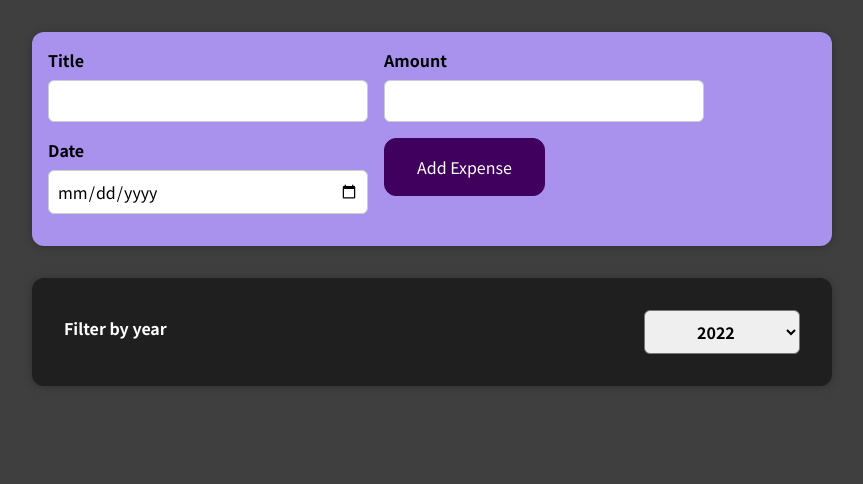
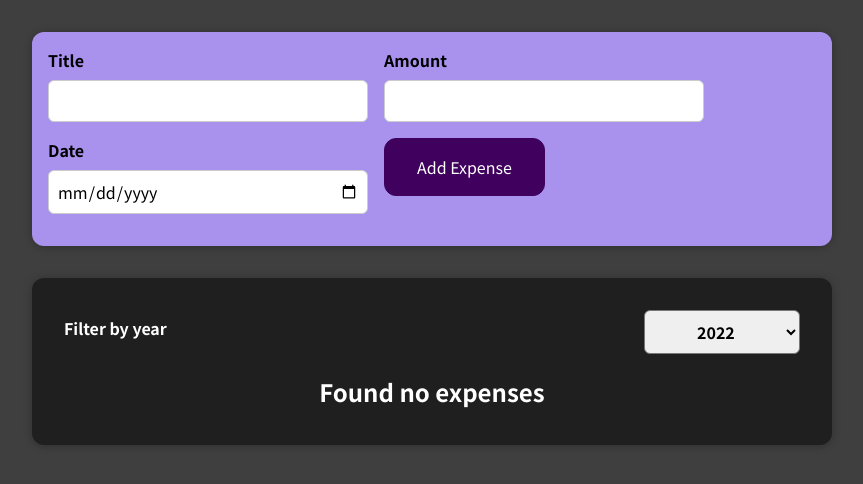
Before and after one commit to arthurvmdantas/course-react-complete-guide, a React (Create React App) app: page / in a window 1280 px wide. Shown: the top 484 px of the page, without its empty margins (208-1071 px from the left). Built offline with nearby package versions, Linux system fonts and the light colour scheme.

Commit message:
redering lists - refactoring~

```diff
--- a/src/components/Expenses/ExpenseItem.js
+++ b/src/components/Expenses/ExpenseItem.js
@@ -4,6 +4,7 @@ import "./ExpenseItem.css";
 
 function ExpenseItem(props) {
   return (
+    <li>
       <Card className="expense-item">
         <ExpenseDate date={props.date} />
         <div className="expense-item__description">
@@ -11,6 +12,7 @@ function ExpenseItem(props) {
           <div className="expense-item__price">${props.amount}</div>
         </div>
       </Card>
+    </li>
   );
 }
 
--- a/src/components/Expenses/Expenses.js
+++ b/src/components/Expenses/Expenses.js
@@ -1,6 +1,7 @@
 import { useState } from "react";
 import ExpenseItem from "./ExpenseItem";
 import ExpensesFilter from "./ExpensesFilter";
+import ExpensesList from "./ExpensesList";
 import Card from "../UI/Card";
 import "./Expenses.css";
 
@@ -19,14 +20,7 @@ function Expenses({ expenses }) {
           selected={filteredYear}
           onChangeFilter={filterChangeHandler}
         />
-        {filteredExpenses.map((expense) => (
-          <ExpenseItem
-            key={expense.id}
-            title={expense.title}
-            amount={expense.amount}
-            date={expense.date}
-          />
-        ))}
+        <ExpensesList items={filteredExpenses} />
       </Card>
     </div>
   );
--- /dev/null
+++ b/src/components/Expenses/ExpensesList.css
@@ -0,0 +1,9 @@
+.expenses-list {
+  list-style: none;
+  padding: 0;
+}
+
+.expenses-list__fallback {
+  color: white;
+  text-align: center;
+}
--- /dev/null
+++ b/src/components/Expenses/ExpensesList.js
@@ -0,0 +1,20 @@
+import ExpenseItem from "./ExpenseItem";
+import "./ExpensesList.css";
+
+export default function ExpensesList({ items }) {
+  if (items.length === 0)
+    return <h2 className="expenses-list__fallback">Found no expenses</h2>;
+
+  return (
+    <ul className="expenses-list">
+      {items.map((expense) => (
+        <ExpenseItem
+          key={expense.id}
+          title={expense.title}
+          amount={expense.amount}
+          date={expense.date}
+        />
+      ))}
+    </ul>
+  );
+}
```
Lines whose indentation alone changed are shown as unchanged.
